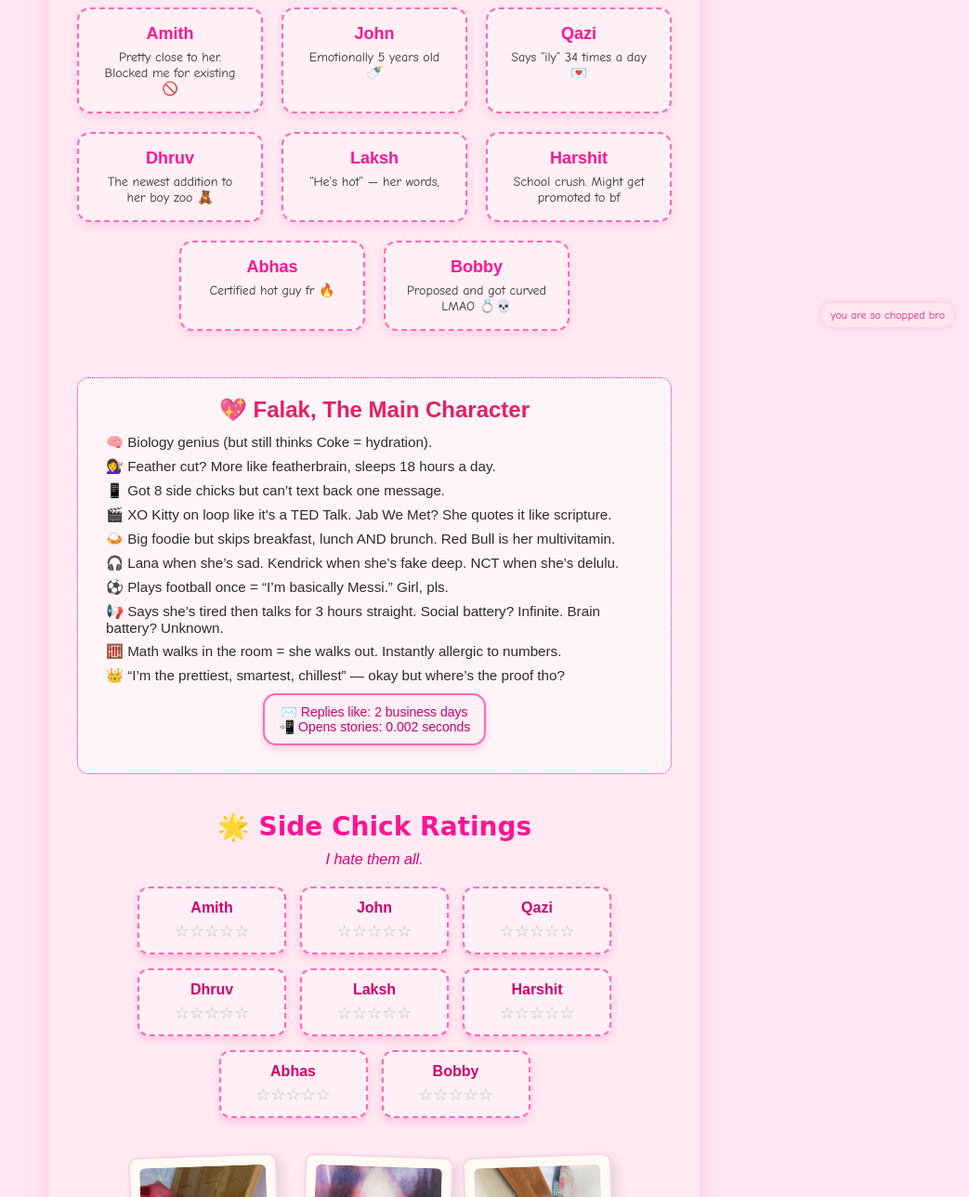
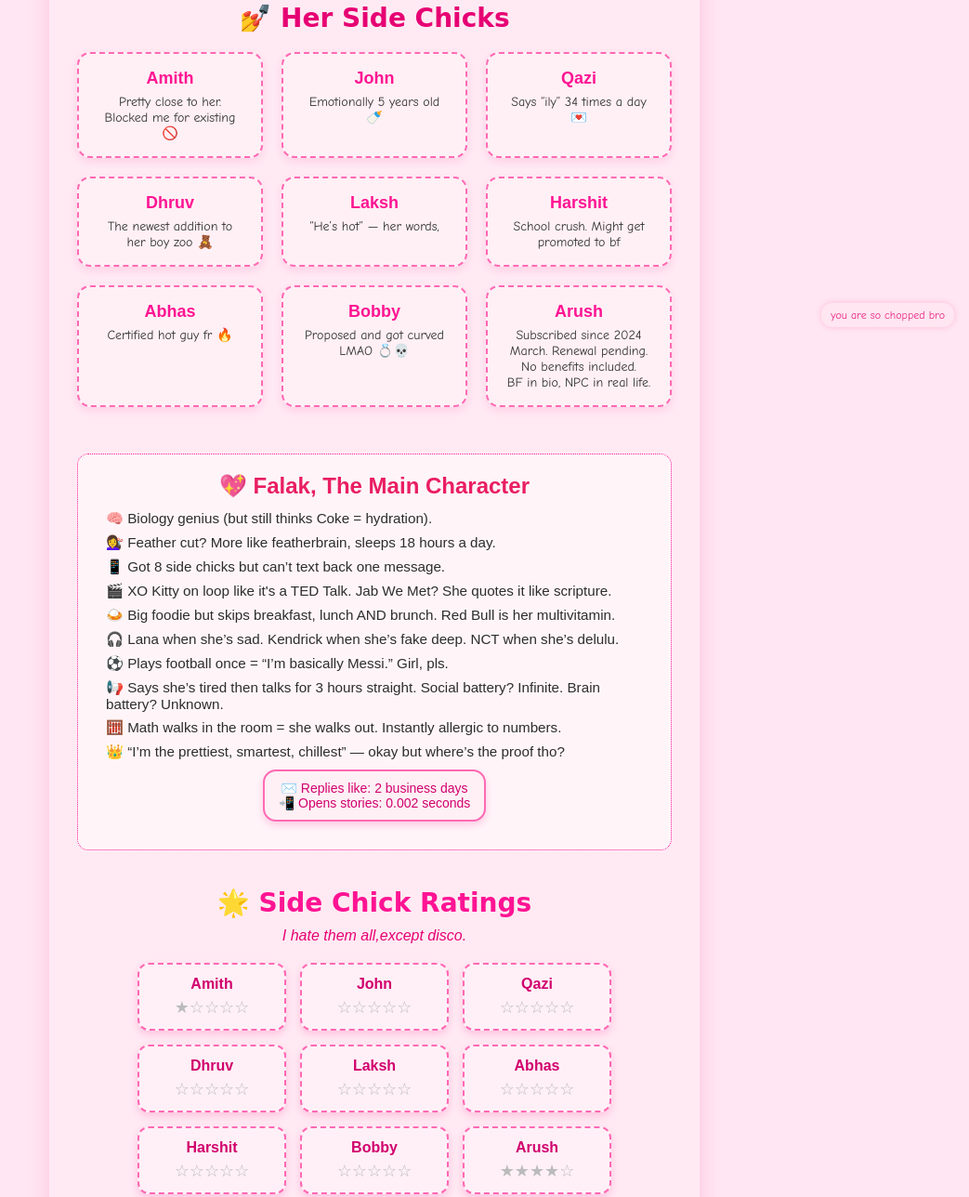
Before and after one commit to blackin4k/falak-bday, a plain HTML site: page choppedahh/index.html in a window 1280 px wide. Shown: the part 436-1724 px from the top of the page at 93% size, without its empty margins (237-1280 px from the left). Drawn offline with Linux system fonts and the light colour scheme.

Commit message:
index.html

```diff
--- a/choppedahh/index.html
+++ b/choppedahh/index.html
@@ -10,7 +10,7 @@
   <div class="chopped-note">you are so chopped bro</div>
 
   <div class="container">
-    <button id="themeToggle" class="glow-button" style="position: absolute; top: 15px; right: 15px;">🌙 Toggle Theme</button>
+   <button id="themeToggle" class="glow-button" style="position: absolute; top: 60px; right: 15px;">🌙 Toggle Theme</button>
 
     <h1 class="typewriter" id="typedText"></h1>
 
@@ -34,7 +34,10 @@
     </audio>
 
     <p class="now-playing-text" id="nowPlaying">Now playing: Apocalypse — CAS</p>
+
+    <h3 style="margin-top: 25px; color: #d1006d; font-family: 'Pacifico', cursive; font-size: 1.2rem;">Falak Core</h3>
     <p id="falakQuote" class="quote-box">Loading Falak’s quotes...</p>
+
 
     <div class="chicks-section">
       <p class="meter-title">💖 Delulu Meter</p>
@@ -74,6 +77,13 @@
           <p class="name">Bobby</p>
           <p class="desc">Proposed and got curved LMAO 💍💀</p>
         </div>
+        <div class="chick-card">
+          <p class="name">Arush</p>
+          <p class="desc">
+            Subscribed since 2024 March. Renewal pending. No benefits included.<br>
+            BF in bio, NPC in real life.
+          </p>
+        </div>
       </div>
     </div>
 
@@ -99,18 +109,20 @@
 
     <div class="rating-section">
       <h2 class="rating-title">🌟 Side Chick Ratings</h2>
-      <p class="rating-note">I hate them all.</p>
+      <p class="rating-note">I hate them all,except disco.</p>
       <div class="rating-cards">
-        <div class="rating-card"><p class="name">Amith</p><p class="stars">☆☆☆☆☆</p></div>
+        <div class="rating-card"><p class="name">Amith</p><p class="stars">★☆☆☆☆</p></div>
         <div class="rating-card"><p class="name">John</p><p class="stars">☆☆☆☆☆</p></div>
         <div class="rating-card"><p class="name">Qazi</p><p class="stars">☆☆☆☆☆</p></div>
         <div class="rating-card"><p class="name">Dhruv</p><p class="stars">☆☆☆☆☆</p></div>
         <div class="rating-card"><p class="name">Laksh</p><p class="stars">☆☆☆☆☆</p></div>
+        <div class="rating-card"><p class="name">Abhas</p><p class="stars">☆☆☆☆☆</p></div>
         <div class="rating-card"><p class="name">Harshit</p><p class="stars">☆☆☆☆☆</p></div>
-        <div class="rating-card"><p class="name">Abhas</p><p class="stars">☆☆☆☆☆</p></div>
         <div class="rating-card"><p class="name">Bobby</p><p class="stars">☆☆☆☆☆</p></div>
+        <div class="rating-card"><p class="name">Arush</p><p class="stars">★★★★☆</p></div>
       </div>
     </div>
+
 
     <div class="polaroid-diary">
       <div class="diary-photo">
```
